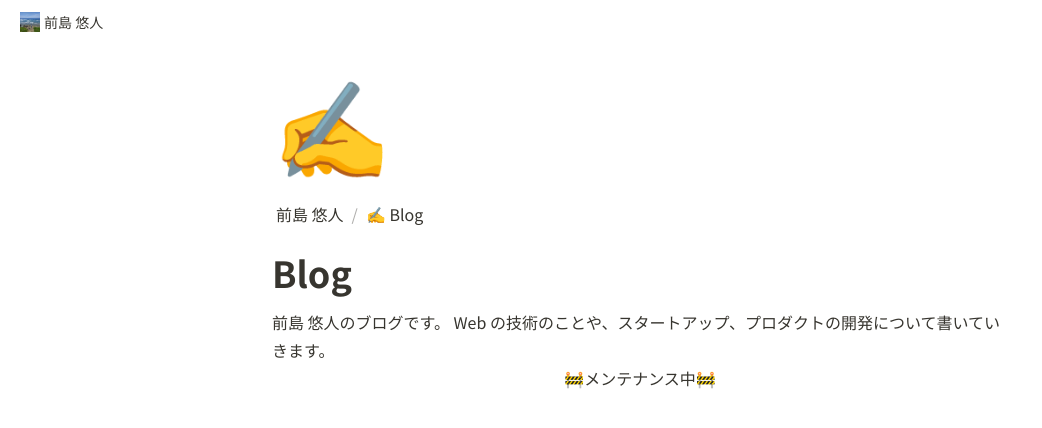
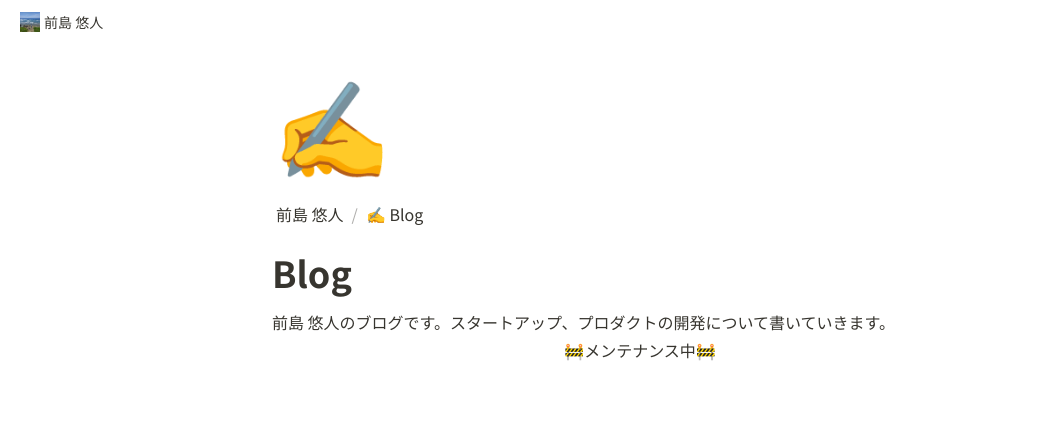
Before and after one commit to maejimayuto/super-notion-blog, a Next.js app: page /blog in a window 1280 px wide. Shown: the top 428 px of the page, without its empty margins (0-1042 px from the left). Built offline with nearby package versions, Linux system fonts and the light colour scheme.

Commit message:
fix: change blog description

```diff
--- a/src/pages/blog/index.tsx
+++ b/src/pages/blog/index.tsx
@@ -52,7 +52,7 @@ const Index = ({ posts = [], preview }) => {
         className="mt-5"
       />
         <h1 className="mt-4 text-4xl font-bold">Blog</h1>
-        <p>前島 悠人のブログです。 Web の技術のことや、スタートアップ、プロダクトの開発について書いていきます。</p>
+        <p>前島 悠人のブログです。スタートアップ、プロダクトの開発について書いていきます。</p>
         {posts.length === 0 && (
           <p className="text-center">🚧メンテナンス中🚧</p>
         )}
```
